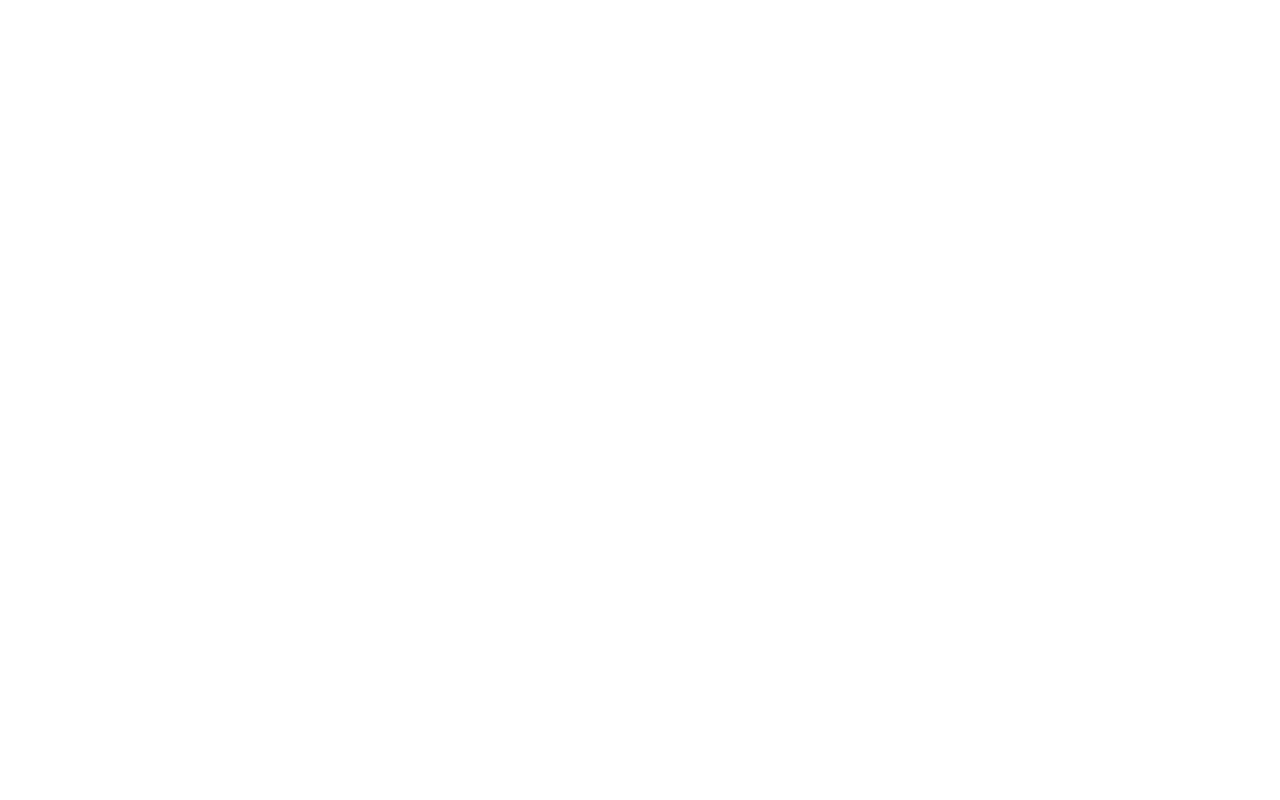
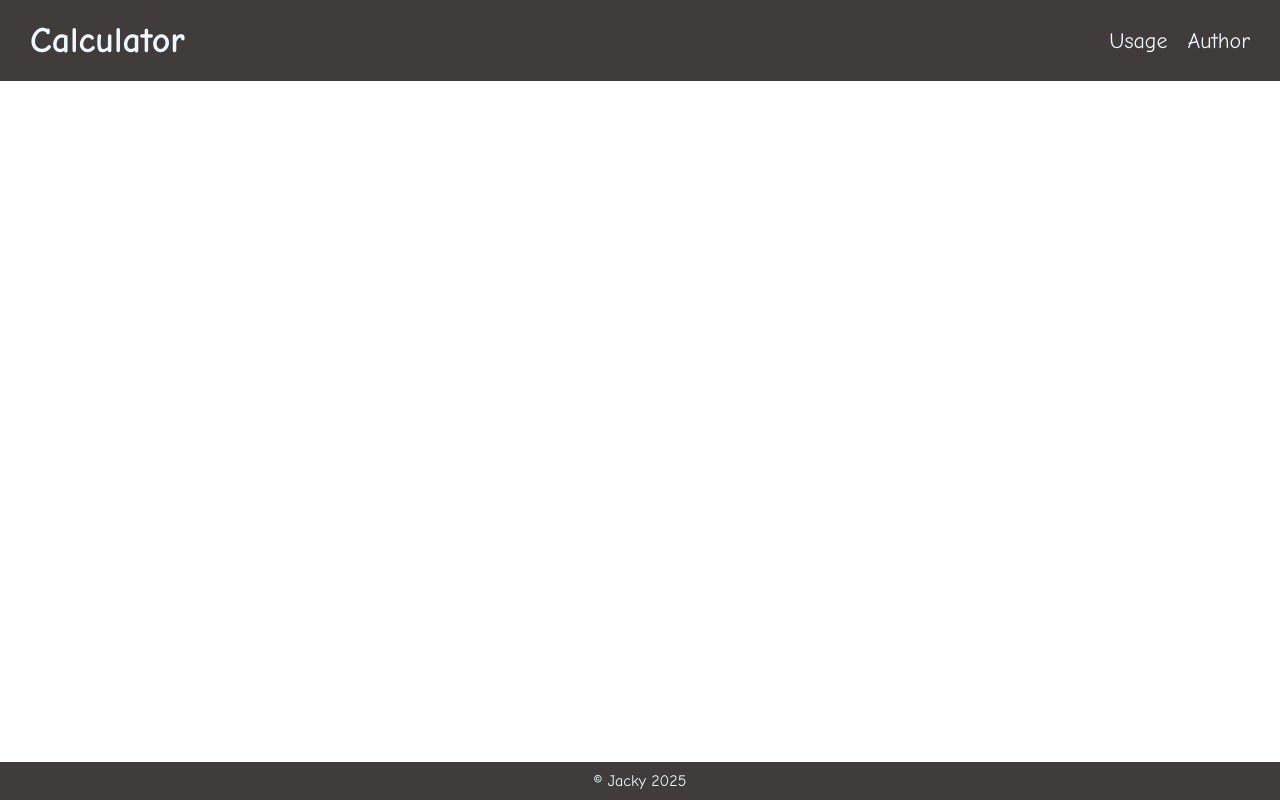
Before and after one commit to Jacky-Jiaqi-W/calculator, a plain HTML site: page index.html in a window 1280 px wide. Drawn offline with Linux system fonts and the light colour scheme; a web font is replaced by a local one.

Commit message:
Finish the header and footer

```diff
--- a/index.html
+++ b/index.html
@@ -8,6 +8,18 @@
         <script src="js-file.js" defer></script>
     </head>
     <body>
-
+        <div class="header">
+            <div class="logo">Calculator</div>
+            <ul>
+                <li>
+                    <a href="https://github.com/Jacky-Jiaqi-W/calculator" target="_blank" rel="noopener noreferrer">Usage</a>
+                </li>
+                <li>
+                    <a href="https://github.com/Jacky-Jiaqi-W" target="_blank" rel="noopener noreferrer">Author</a>
+                </li>
+            </ul>
+        </div>
+        <div class="container"></div>
+        <div class="footer">© Jacky 2025</div>
     </body>
 </html>
--- a/styles.css
+++ b/styles.css
@@ -0,0 +1,48 @@
+@import url('https://fonts.googleapis.com/css2?family=Comic+Relief:wght@400;700&display=swap');
+
+body {
+    margin: 0px;
+    box-sizing: border-box;
+    height: 100vh;
+    font-family: 'Comic Relief', 'Comic Sans MS', 'Segoe UI', 'Arial', sans-serif;
+    color: aliceblue;
+    display: flex;
+    flex-direction: column;
+}
+
+.header {
+    display: flex;
+    justify-content: space-between;
+    align-items: center;
+    padding: 20px 30px;
+    background-color: rgb(65, 60, 60);
+}
+
+ul {
+    margin: 0px;
+    padding: 0px;
+    list-style-type: none;
+    display: flex;
+    gap: 20px;
+}
+
+.logo {
+    font-size: 36px;
+    font-weight: bold;
+}
+
+a {
+    font-size: 22px;
+    text-decoration: none;
+    color: aliceblue;
+}
+
+.container {
+    flex-grow: 1;
+}
+
+.footer {
+    padding: 10px 30px;
+    text-align: center;
+    background-color: rgb(65, 60, 60);
+}
```
